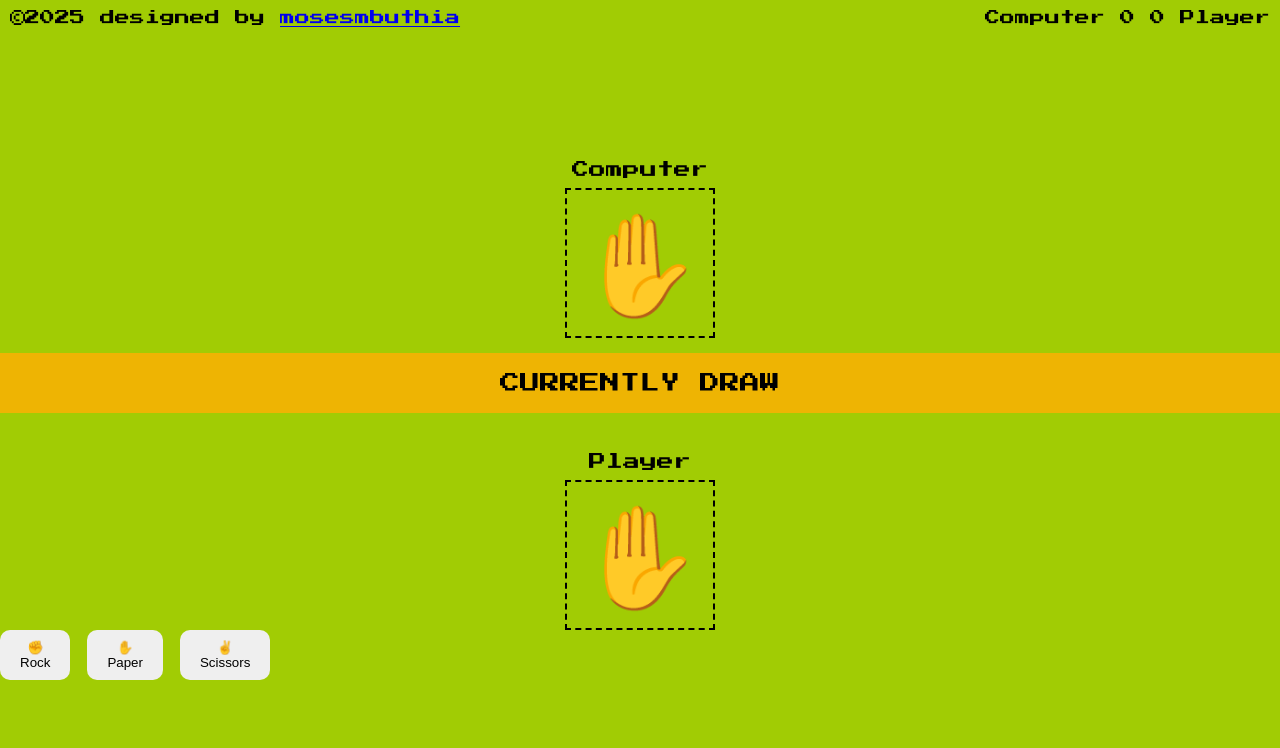
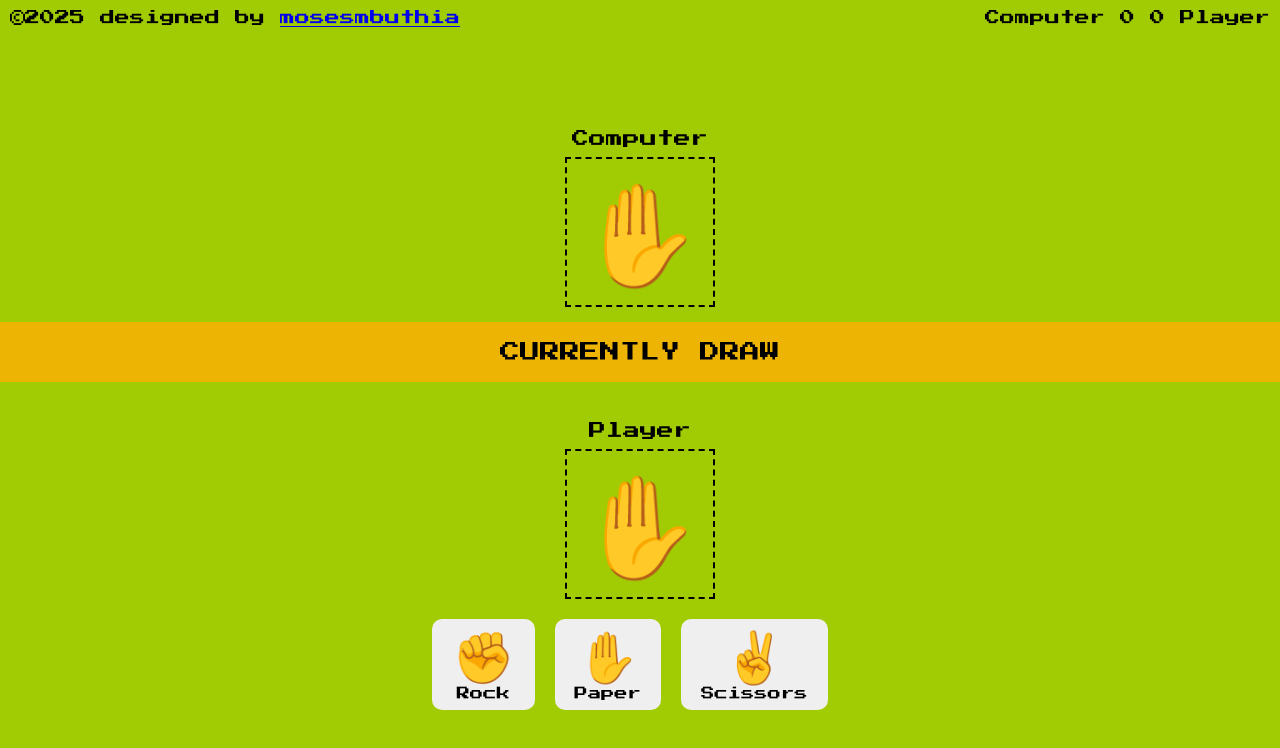
Before and after one commit to mosesmbuthia/rock-paper-scissors, a website built with Vite: page index.html in a window 1280 px wide. Built offline with nearby package versions, Linux system fonts and the light colour scheme.

Commit message:
build the complete game interphase

```diff
--- a/style.css
+++ b/style.css
@@ -87,8 +87,14 @@ a {
 }
 
 .player-choices {
+  display: flex;
+  flex-direction:row ;
   align-items: center;
   justify-content: center;
+  margin-top: 2rem;
+  margin-right: 2rem;
+  gap: 2rem;
+
 }
 
 .choice-button {
@@ -97,4 +103,13 @@ a {
   outline: none;
   padding: 1rem 2rem;
   border-radius: 10px;
+
 }
+
+.button-emoji {
+  font-size: 5rem;
+}
+
+.button-text {
+  font-family: "Press Start 2P", serif;
+}
```
